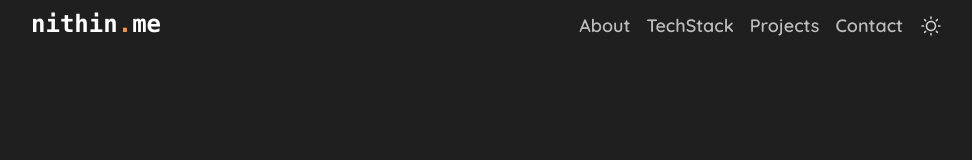
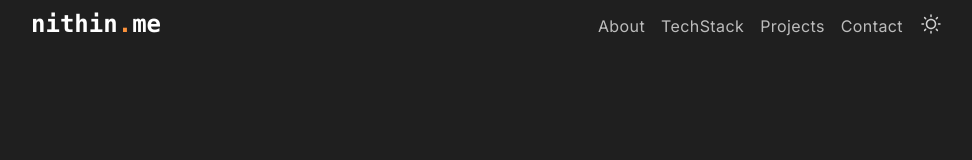
Before and after one commit to nithinK-142/nithin.me, a Next.js app: page / in a window 1280 px wide. Shown: the top 160 px of the page, without its empty margins (169-1141 px from the left). Built offline with nearby package versions, Linux system fonts and the light colour scheme.

Commit message:
refactor: navbar ui.

```diff
--- a/components/Navbar.tsx
+++ b/components/Navbar.tsx
@@ -1,5 +1,6 @@
 "use client";
 
+import { Inter } from "next/font/google";
 import Link from "next/link";
 import { usePathname } from "next/navigation";
 import ThemeSwitch from "./ThemeSwitch";
@@ -7,22 +8,26 @@ import { navItems } from "@/data/nav-items";
 import { icons } from "@/app/assets/icons";
 import { navsmall } from "@/app/assets/nav-small";
 
+const inter = Inter({
+  weight: ["400", "500", "600"],
+  subsets: ["latin"],
+});
+
 const Navbar = () => {
   const pathname = usePathname();
-
   return (
-    <nav
-      className={`flex-justify gap-2 lg:pr-2 md:gap-0 md:justify-between relative`}
-    >
+    <nav className="flex-justify gap-2 lg:pr-2 md:gap-0 md:justify-between relative">
       {pathname !== "/" ? (
-        <div className="nav-text hidden md:block">
+        <div className="hidden md:block">
           <div className="justify-center gap-2 flex-align">
-            <div className="w-12 h-12 pt-[2px]">
+            <div className="w-10 h-10 pt-[2px]">
               <Link href="/">{icons.user}</Link>
             </div>
 
             <Link href="/">
-              <h2 className="text-xl font-bold tracking-[.1em]">Nithin</h2>
+              <h2 className="text-lg h-6 font-semibold tracking-[.1em]">
+                NITHIN
+              </h2>
               <p className="font-mono text-sm font-semibold opacity-80">
                 @nithinK-142
               </p>
@@ -39,54 +44,50 @@ const Navbar = () => {
         </div>
       )}
 
-      <div className="hidden md:flex flex-wrap gap-2 sm:gap-4 mb-3">
-        <p
-          className={`block md:hidden nav-text pt-1 ${
-            pathname === "/" ? "hidden" : "opacity-70"
-          }`}
-        >
-          <Link href="/" className="font-semibold" passHref>
-            Home
-          </Link>
-        </p>
+      <ul className="hidden md:flex flex-wrap gap-2 sm:gap-4 mb-3">
         {navItems.map((item) => {
           const isActive = pathname === item.path;
           return (
-            <div
+            <li
               key={item.path}
-              className={`nav-text pt-1 ${
-                isActive ? "opacity-100" : "hover:opacity-90 opacity-70"
-              }`}
+              className={`${
+                inter.className
+              } text-base tracking-wide font-normal pt-0.5
+              ${isActive ? "opacity-100" : "hover:opacity-90 opacity-70"}`}
             >
               {isActive && (
                 <div className="flex-justify items-center">
                   <span className="opacity-0 md:opacity-100 arrow-head"></span>
                 </div>
               )}
-              <Link href={item.path} className="font-semibold" passHref>
+              <div className="py-0.5"></div>
+              <Link href={item.path} passHref>
                 {item.label}
               </Link>
-            </div>
+            </li>
           );
         })}
-      </div>
-      <div className="hidden md:block absolute -right-8 top-[2px] cursor-pointer">
+      </ul>
+      <div className="hidden md:block absolute -right-8 cursor-pointer">
         <ThemeSwitch />
       </div>
 
       {/* Small Screen Nav */}
-      <div className="md:hidden pt-2 flex flex-justify items-center flex-wrap max-xs:space-x-4 space-x-8">
+      <ul className="md:hidden pt-2 flex flex-justify items-center flex-wrap max-xs:space-x-4 space-x-8">
         {navsmall.map((nav, index) => (
-          <Link key={index} href={nav.path}>
-            <div className="fill-black dark:fill-white opacity-80 dark:opacity-90">
+          <li key={index}>
+            <Link
+              href={nav.path}
+              className="fill-black dark:fill-white opacity-80 dark:opacity-90"
+            >
               {nav.logo}
-            </div>
-          </Link>
+            </Link>
+          </li>
         ))}
-        <div className="cursor-pointer">
+        <li className="cursor-pointer">
           <ThemeSwitch />
-        </div>
-      </div>
+        </li>
+      </ul>
     </nav>
   );
 };
--- a/styles/globals.css
+++ b/styles/globals.css
@@ -40,10 +40,6 @@ body {
 
 .checking-text {
   @apply absolute pt-3 text-sm;
-}
-
-.nav-text {
-  @apply text-base sm:text-lg;
 }
 
 @layer components {
```
